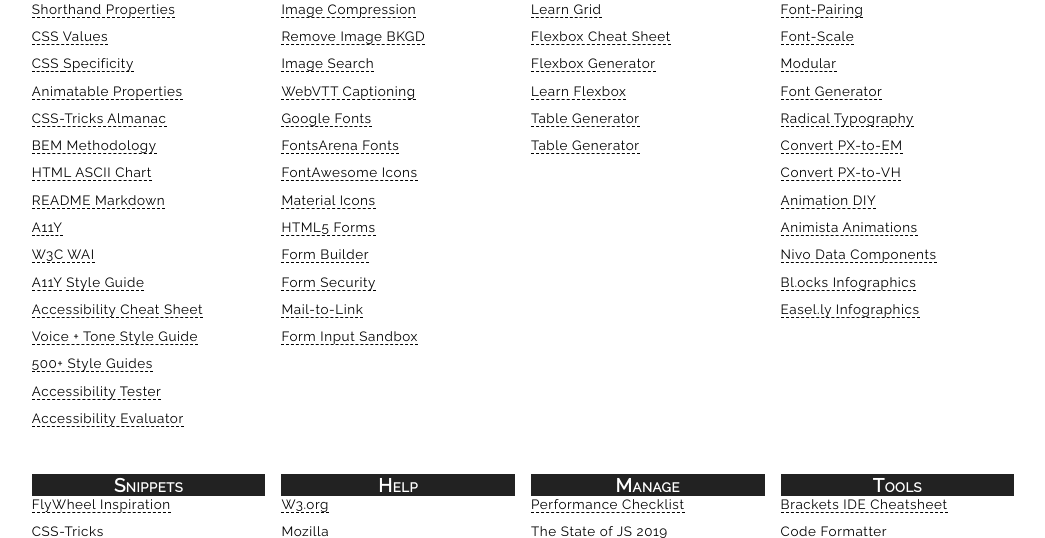
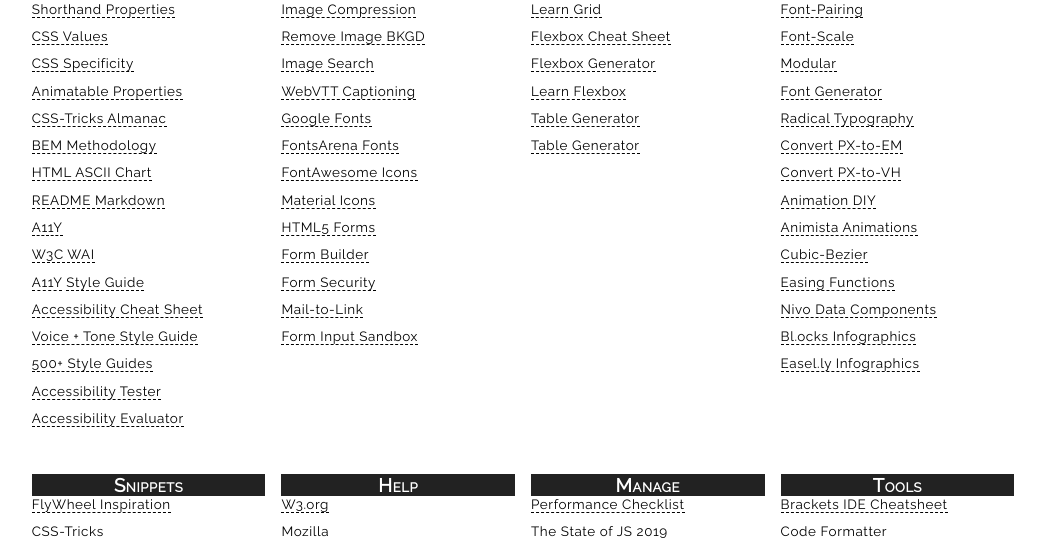
Before and after one commit to MisterMoody/mistermoody, a PHP site: page /mistermoody/webdesign/resources.php in a window 1280 px wide. Shown: the part 362-900 px from the top of the page, without its empty margins (117-1162 px from the left). Run offline with PHP 8.4, Linux system fonts and the light colour scheme; some libraries are stand-ins or nearby versions.

Commit message:
Add Resources

```diff
--- a/webdesign/resources.php
+++ b/webdesign/resources.php
@@ -173,6 +173,10 @@ include ("../inc/webdesignHeader.php");
           <span><a target="_blank" href="https://codepen.io/collection/nMpBQm/">Animation DIY</a></span>
 
           <span><a target="_blank" href="http://animista.net/">Animista Animations</a></span>
+
+          <span><a target="_blank" href="http://cubiz-bezier.com ">Cubic-Bezier</a></span>
+
+          <span><a target="_blank" href="https://easings.net/en">Easing Functions</a></span>
 
           <span><a target="_blank" href="https://nivo.rocks/">Nivo Data Components</a></span>
 
```
